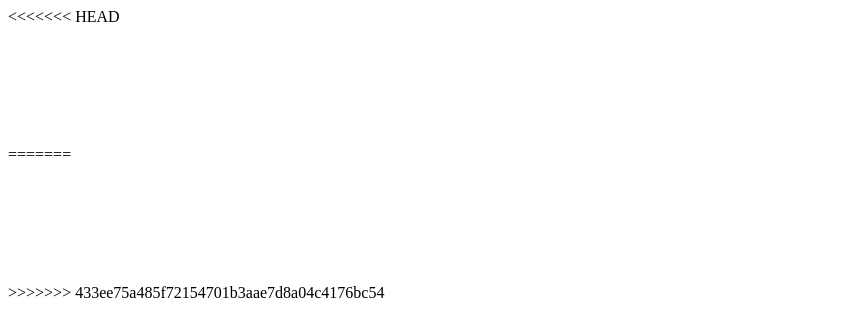
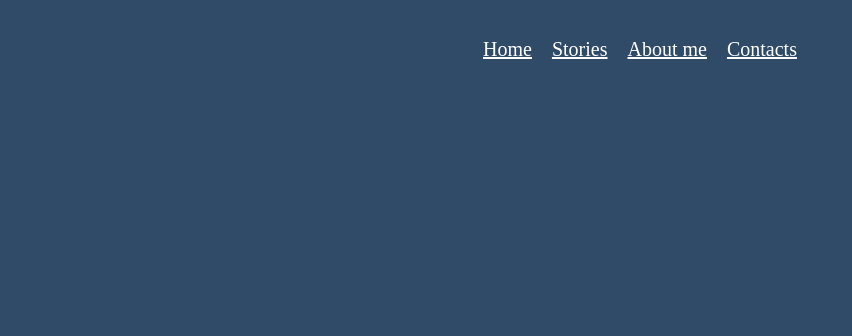
Before and after one commit to Pietro2302/esport_stories, a plain HTML site: page home.html in a window 1280 px wide. Shown: the whole page, without its empty margins (0-852 px from the left). Drawn offline with Linux system fonts and the light colour scheme.

Commit message:
let's see 2

```diff
--- a/home.html
+++ b/home.html
@@ -1,4 +1,3 @@
-<<<<<<< HEAD
 <!DOCTYPE html>
 <html>
     <head>
@@ -15,22 +14,3 @@
             <a href="">Contacts</a>
         </div>
     </body>
-=======
-<!DOCTYPE html>
-<html>
-    <head>
-        <meta charset="UTF-8">
-        <title>Esport Stories</title>
-        <link rel="stylesheet" href="main.css">
-    </head>
-    <body>
-        <div class="navigation">
-
-            <a href="" class="active">Home</a>
-            <a href="">Stories</a>
-            <a href="">About me</a>
-            <a href="">Contacts</a>
-        </div>
-    </body>
->>>>>>> 433ee75a485f72154701b3aae7d8a04c4176bc54
-</html>
--- a/main.css
+++ b/main.css
@@ -1,4 +1,3 @@
-<<<<<<< HEAD
 
 body{
     background: #2F4B67;
@@ -19,29 +18,3 @@ body{
     margin: 10px;
     color: white;
 }
-
-
-=======
-
-body{
-    background: #2F4B67;
-    display: flex;
-    align-content: center;
-    justify-content: center;
-    height:100vh;
-    overflow:hidden;
-
-}
-.navigation{
-    height: 10vh;
-    margin: 20px;
-    display: flex;
-    font-size: 20px;
-}
-.navigation a{
-    margin: 10px;
-    color: white;
-}
-
-
->>>>>>> 433ee75a485f72154701b3aae7d8a04c4176bc54
```
